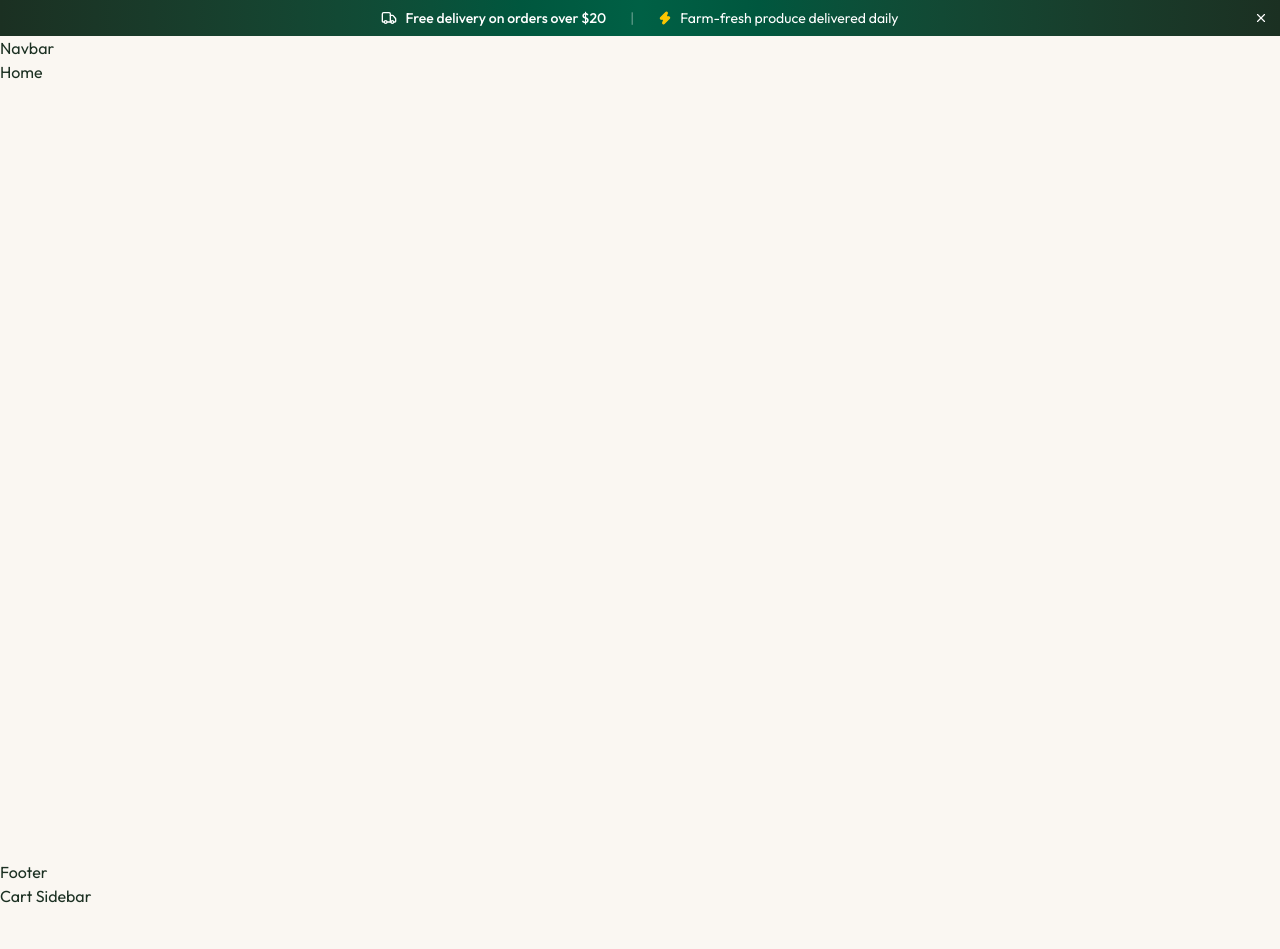
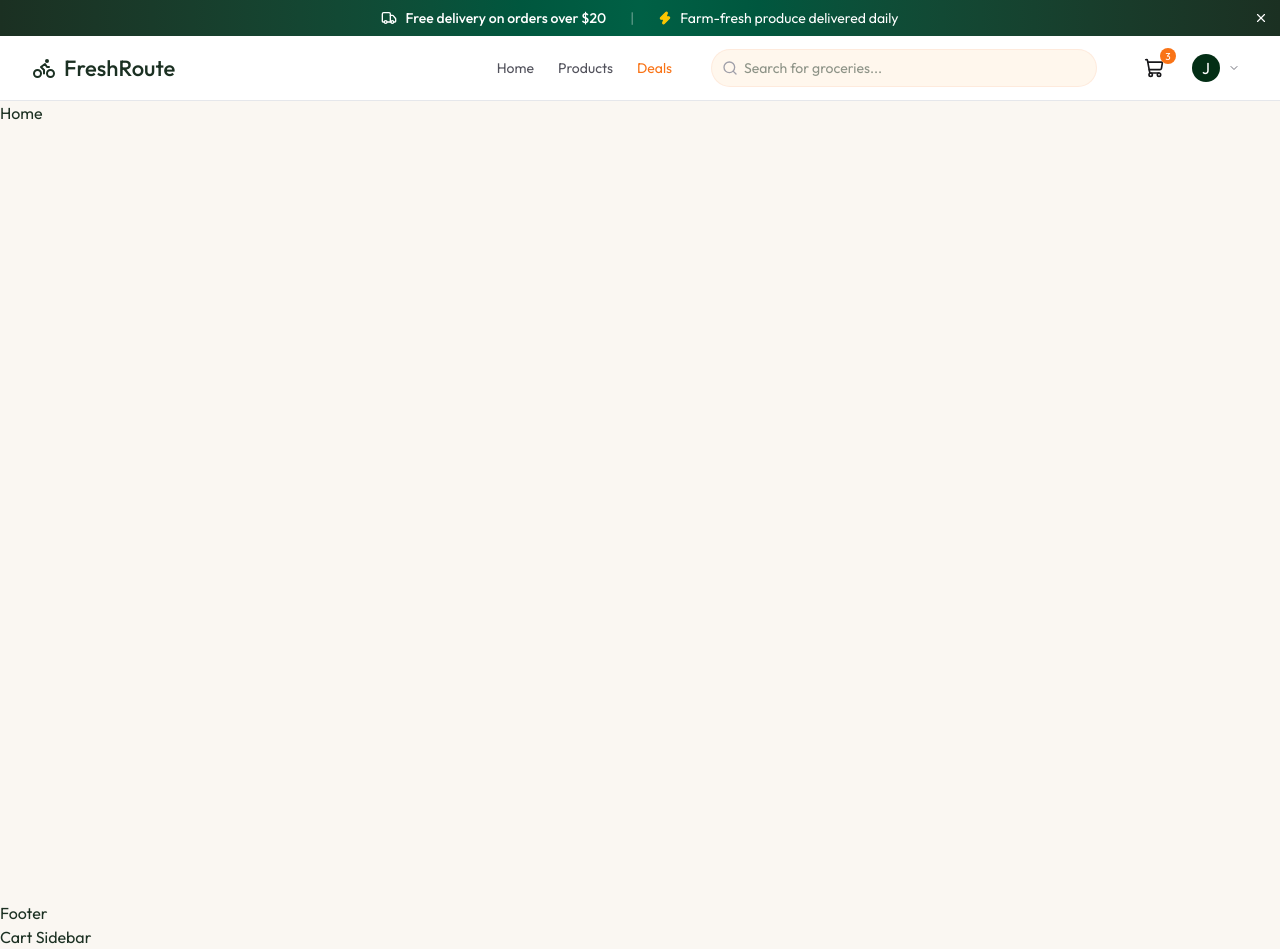
Before and after one commit to fcuello1223/FreshRoute, a React (Vite) app in the folder client/: page / in a window 1280 px wide. Before the commit the page ends 908 px from the top, so only its background shows below. Built offline with nearby package versions, Linux system fonts and the light colour scheme; a web font is replaced by a local one.

Commit message:
Completed UI for Navbar

```diff
--- /dev/null
+++ b/client/src/components/Navbar.tsx
@@ -0,0 +1,198 @@
+import {
+  ArrowUpRight,
+  Bike,
+  ChevronDown,
+  LogOut,
+  MapPin,
+  Menu,
+  Package,
+  Search,
+  Shield,
+  ShoppingCart,
+  User,
+  X,
+} from "lucide-react";
+import { Fragment, useState } from "react";
+import type { SubmitEvent } from "react";
+import { Link, useNavigate } from "react-router-dom";
+
+const Navbar = () => {
+  const user: any = {
+    name: "John Doe",
+    email: "john@example.com",
+    isAdmin: true,
+  };
+
+  const { cartCount, setCartOpen } = {
+    cartCount: 3,
+    setCartOpen: (_data: any) => {},
+  };
+
+  const [searchQuery, setSearchQuery] = useState("");
+  const [userMenuOpen, setUserMenuOpen] = useState(false);
+
+  const navigate = useNavigate();
+
+  const handleSearch = (event: SubmitEvent) => {
+    event.preventDefault();
+    if (searchQuery.trim()) {
+      navigate(`/search?q=${encodeURIComponent(searchQuery.trim())}`);
+      setSearchQuery("");
+    }
+  };
+
+  const handleLogout = () => {
+    setUserMenuOpen(false);
+    navigate("/");
+  };
+
+  return (
+    <nav className="bg-white sticky top-0 z-50 border-b border-app-border">
+      <div className="flex items-center justify-between gap-4 mx-auto px-4 sm:px-6 lg:px-8 max-w-7xl h-16">
+        {/* Logo */}
+        <Link
+          to="/"
+          className="flex items-center gap-2 text-[22px] font-medium shrink-0"
+        >
+          <Bike size={24} /> FreshRoute
+        </Link>
+        <div className="w-full flex items-center justify-end gap-4 lg:gap-10">
+          {/* NavLinks - Desktop */}
+          <div className="hidden md:flex items-center gap-6 text-sm text-zinc-600">
+            <Link to="/">Home</Link>
+            <Link to="/products">Products</Link>
+            <Link to="/deals" className="text-app-orange">
+              Deals
+            </Link>
+          </div>
+          {/* Search form */}
+          <form
+            onSubmit={handleSearch}
+            className="hidden sm:flex flex-1 max-w-sm text-xs sm:text-sm"
+          >
+            <div className="relative w-full">
+              <Search className="absolute left-2.5 top-1/2 -translate-y-1/2 size-4 text-zinc-400" />
+              <input
+                type="text"
+                placeholder="Search for groceries..."
+                value={searchQuery}
+                onChange={(event) => setSearchQuery(event.target.value)}
+                className="w-full pl-8 p-2 bg-orange-50 rounded-full ring ring-app-orange/15 focus:ring-app-orange/30"
+              />
+            </div>
+          </form>
+          {/* Right actions */}
+          <div className="flex items-center gap-3">
+            {/* Cart */}
+            <button
+              onClick={() => setCartOpen(true)}
+              className="relative p-2 rounded-xl"
+            >
+              <ShoppingCart className="size-5 text-zinc-900" />
+              {cartCount > 0 && (
+                <span className="absolute -top-0.5 -right-1 size-4 bg-app-orange text-white text-[10px] rounded-full flex-center">
+                  {cartCount}
+                </span>
+              )}
+            </button>
+            {/* User */}
+            <div className="relative">
+              {user ? (
+                <button
+                  onClick={() => setUserMenuOpen(!userMenuOpen)}
+                  className="flex items-center gap-2 p-2"
+                >
+                  <div className="flex-center size-7 rounded-full bg-green-950 text-white">
+                    {user.name.charAt(0).toUpperCase()}
+                  </div>
+                  <ChevronDown className="size-3 text-zinc-500" />
+                </button>
+              ) : (
+                <div className="flex-center gap-2">
+                  <Link
+                    to="/login"
+                    className="hidden md:flex items-center gap-2 px-4 py-2 text-sm font-medium text-white bg-green-950 rounded-full hover:bg-green-950-light transition-colors"
+                  >
+                    <User size={16} /> Sign In
+                  </Link>
+                  {userMenuOpen ? (
+                    <X
+                      className="md:hidden"
+                      onClick={() => setUserMenuOpen(!userMenuOpen)}
+                    />
+                  ) : (
+                    <Menu
+                      className="md:hidden"
+                      onClick={() => setUserMenuOpen(!userMenuOpen)}
+                    />
+                  )}
+                </div>
+              )}
+              {userMenuOpen && (
+                <Fragment>
+                  <div
+                    className="fixed inset-0 z-40"
+                    onClick={() => setUserMenuOpen(false)}
+                  />
+                  <div className="absolute right-0 mt-2.5 w-56 bg-white rounded-xl shadow-lg border border-app-border py-2 z-50 animate-fade-in">
+                    {user && (
+                      <div className="px-4 py-2 border-b border-app-border">
+                        <p className="text-sm font-medium text-zinc-900">
+                          {user?.name}
+                        </p>
+                        <p className="text-xs text-zinc-500">{user?.email}</p>
+                      </div>
+                    )}
+                    <div onClick={() => setUserMenuOpen(false)}>
+                      {!user && (
+                        <Link to="/login" className="dropdown-link">
+                          <User size={16} /> Sign In
+                        </Link>
+                      )}
+                      {user && (
+                        <Link to="/orders" className="dropdown-link">
+                          <Package size={16} /> My Orders
+                        </Link>
+                      )}
+                      {user && (
+                        <Link to="/addresses" className="dropdown-link">
+                          <MapPin size={16} /> Addresses
+                        </Link>
+                      )}
+                      <Link to="/products" className="dropdown-link md:hidden">
+                        <ArrowUpRight size={16} /> Products
+                      </Link>
+                      <Link to="/deals" className="dropdown-link md:hidden">
+                        <ArrowUpRight size={16} /> Deals
+                      </Link>
+                      {user?.isAdmin && (
+                        <Link to="/admin/products" className="dropdown-link">
+                          <Shield size={16} className="text-app-orange-dark" />
+                          <span className="text-app-orange-dark">
+                            Admin Panel
+                          </span>
+                        </Link>
+                      )}
+                      {user && (
+                        <div className="border-t border-app-border pt-1">
+                          <button
+                            onClick={handleLogout}
+                            className="flex items-center gap-3 px-4 py-2.5 text-sm text-app-error hover:bg-red-50 w-full transition-colors"
+                          >
+                            <LogOut size={16} /> Log Out
+                          </button>
+                        </div>
+                      )}
+                    </div>
+                  </div>
+                </Fragment>
+              )}
+            </div>
+          </div>
+        </div>
+      </div>
+    </nav>
+  );
+};
+
+export default Navbar;
--- a/client/src/pages/AppLayout.tsx
+++ b/client/src/pages/AppLayout.tsx
@@ -2,12 +2,13 @@ import { Fragment } from "react";
 import { Outlet } from "react-router-dom";
 
 import Banner from "../components/Banner";
+import Navbar from "../components/Navbar";
 
 const AppLayout = () => {
   return (
     <Fragment>
       <Banner />
-      <p>Navbar</p>
+      <Navbar />
       <main className="min-h-screen">
         <Outlet />
       </main>
```
